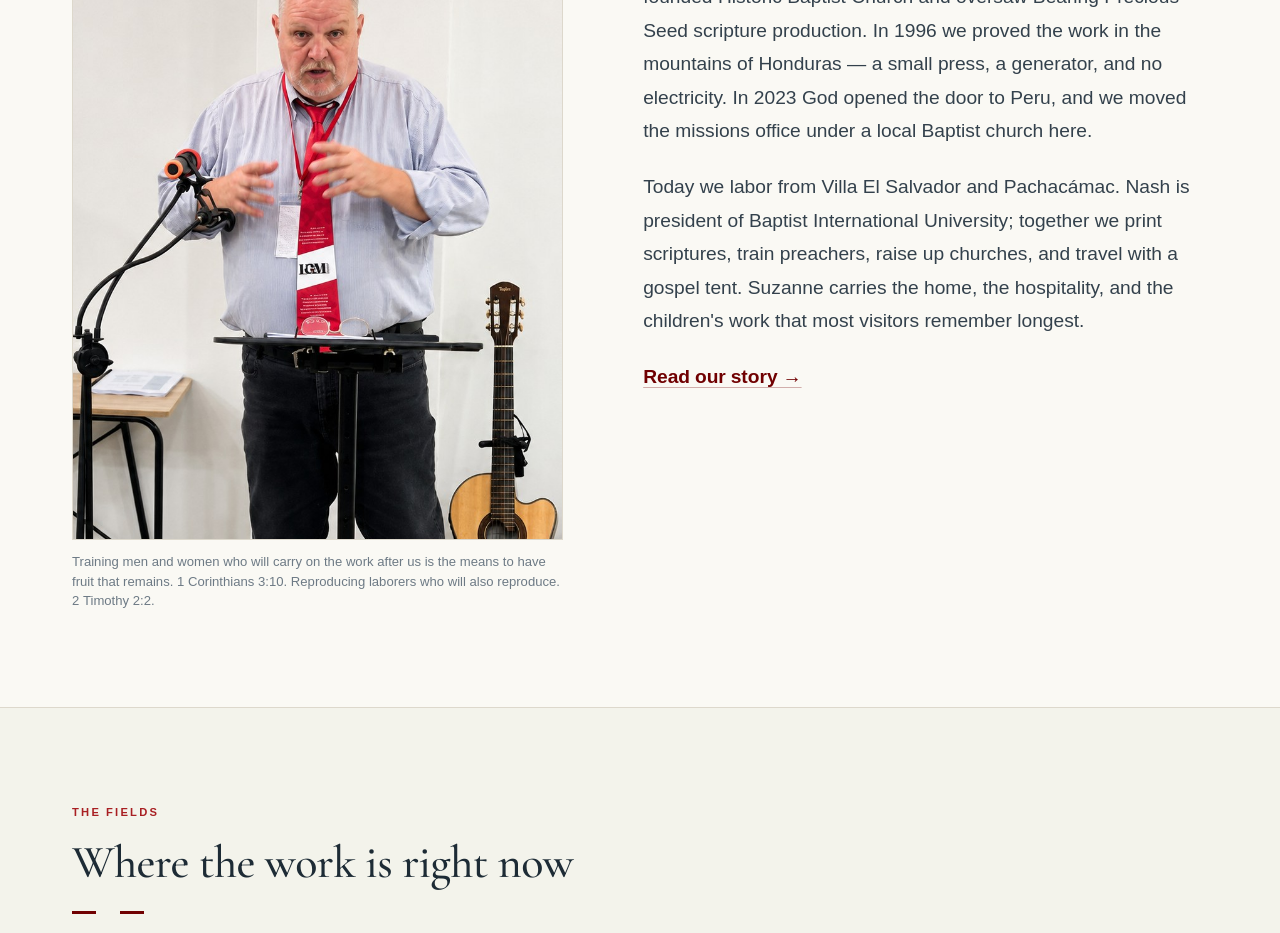
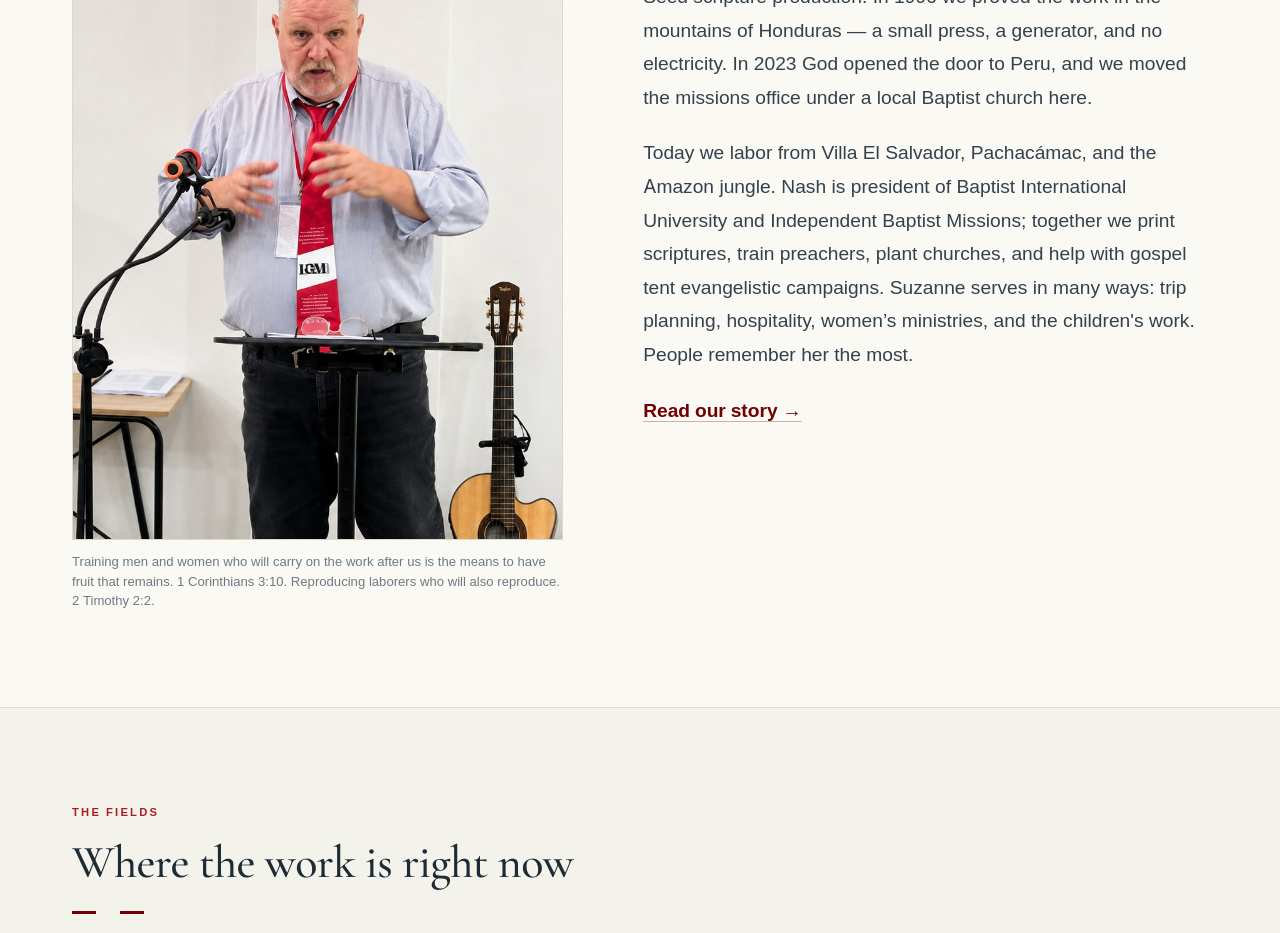
Before and after one commit to edesent/desentperu, a Next.js app: page / in a window 1280 px wide. Shown: the part 1660-2593 px from the top of the page. Built offline with nearby package versions, Linux system fonts and the light colour scheme; no server answers; a web font is replaced by a local one.

Commit message:
Expanded homepage ministry overview

```diff
--- a/src/app/page.tsx
+++ b/src/app/page.tsx
@@ -124,11 +124,13 @@ export default function HomePage() {
               office under a local Baptist church here.
             </p>
             <p>
-              Today we labor from Villa El Salvador and Pachacámac. Nash is
-              president of Baptist International University; together we print
-              scriptures, train preachers, raise up churches, and travel with a
-              gospel tent. Suzanne carries the home, the hospitality, and the
-              children's work that most visitors remember longest.
+              Today we labor from Villa El Salvador, Pachacámac, and the Amazon
+              jungle. Nash is president of Baptist International University and
+              Independent Baptist Missions; together we print scriptures, train
+              preachers, plant churches, and help with gospel tent evangelistic
+              campaigns. Suzanne serves in many ways: trip planning,
+              hospitality, women’s ministries, and the children's work. People
+              remember her the most.
             </p>
             <p className="!mb-0">
               <Link
```
